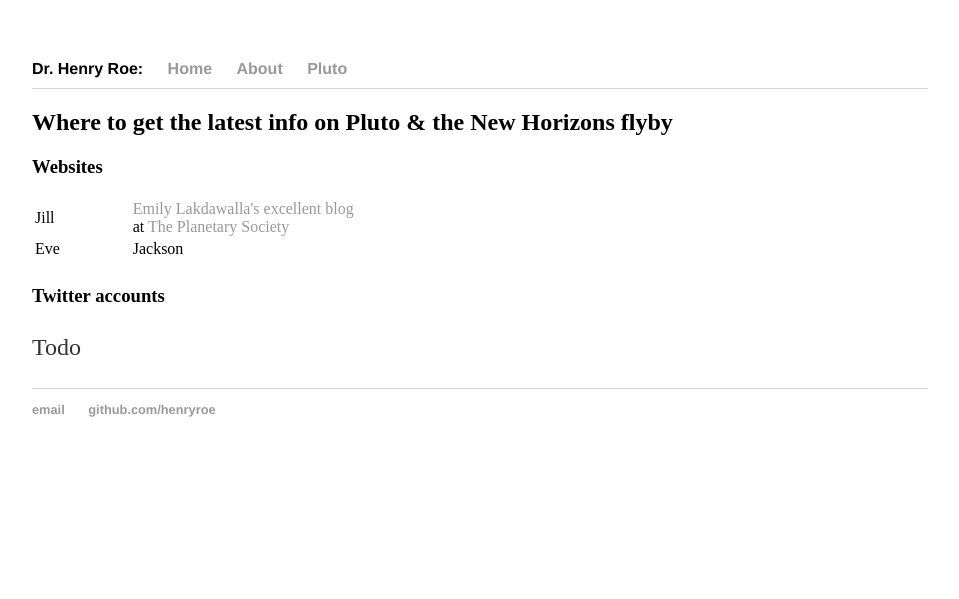
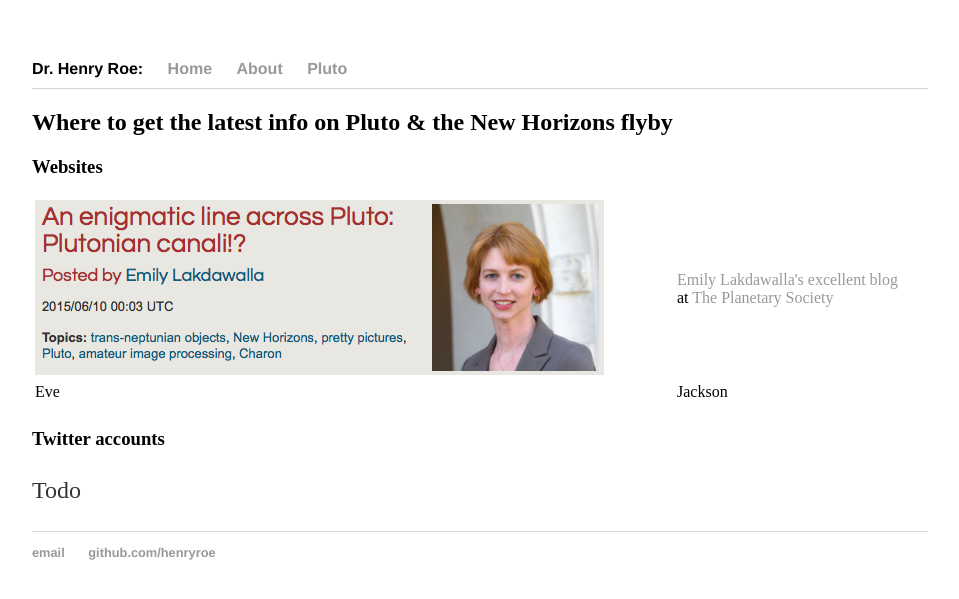
Before and after one commit to henryroe/henryroe.github.io, a Jekyll site: the page built from pluto/index.html, in a window 1280 px wide. Shown: the top 599 px of the page, without its empty margins (160-1119 px from the left). Built offline with Jekyll 4.4.1, drawn with Linux system fonts in a browser that asks for light colours.

Commit message:
Update index.html

```diff
--- a/pluto/index.html
+++ b/pluto/index.html
@@ -7,7 +7,7 @@
 	<h3>Websites</h3>
 	<table style="width:100%">
 	<tr>
-    		<td>Jill</td>
+    		<td><a href="http://www.planetary.org/blogs/emily-lakdawalla/"><img src="emily-lakdawalla.png"</a></td>
     		<td><a href="http://www.planetary.org/blogs/emily-lakdawalla/">Emily Lakdawalla's excellent blog</a> </br> at
 	<a href="http://www.planetary.org">The Planetary Society</a></td>
   	</tr>
```
